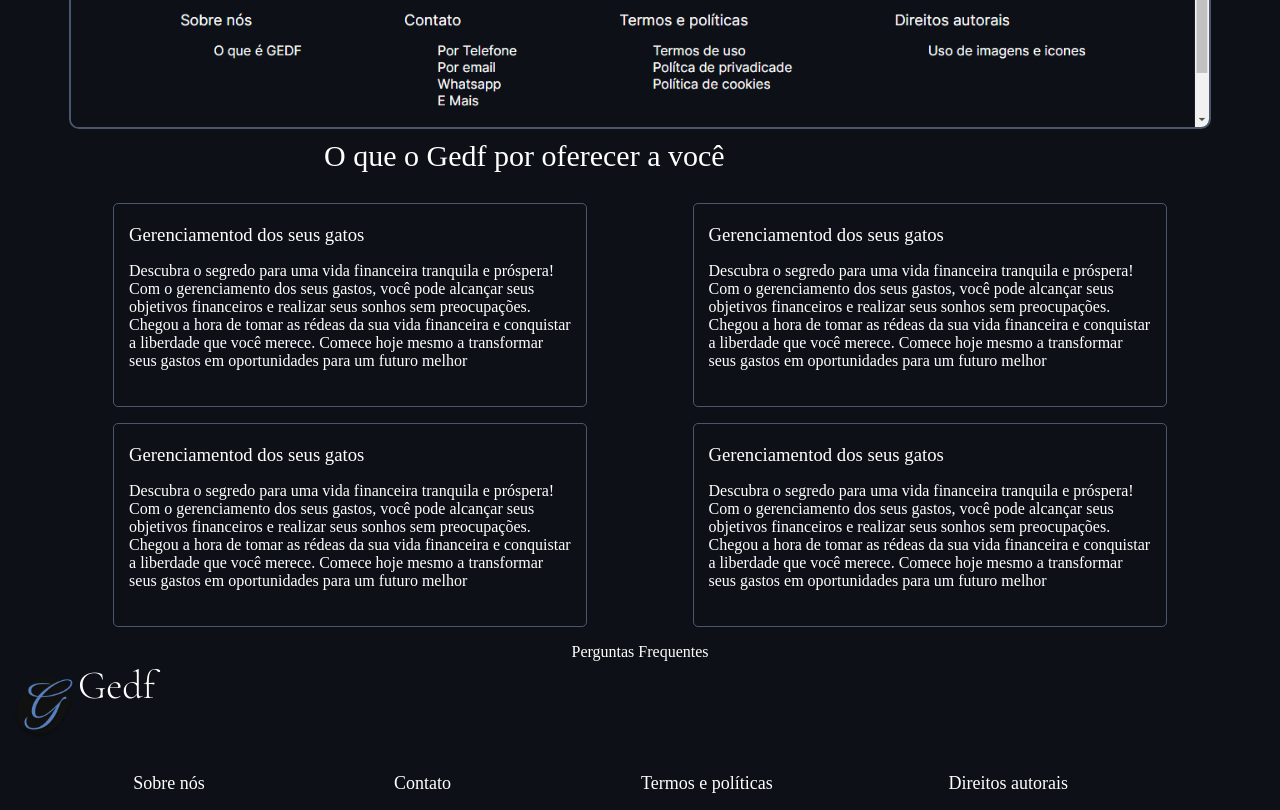
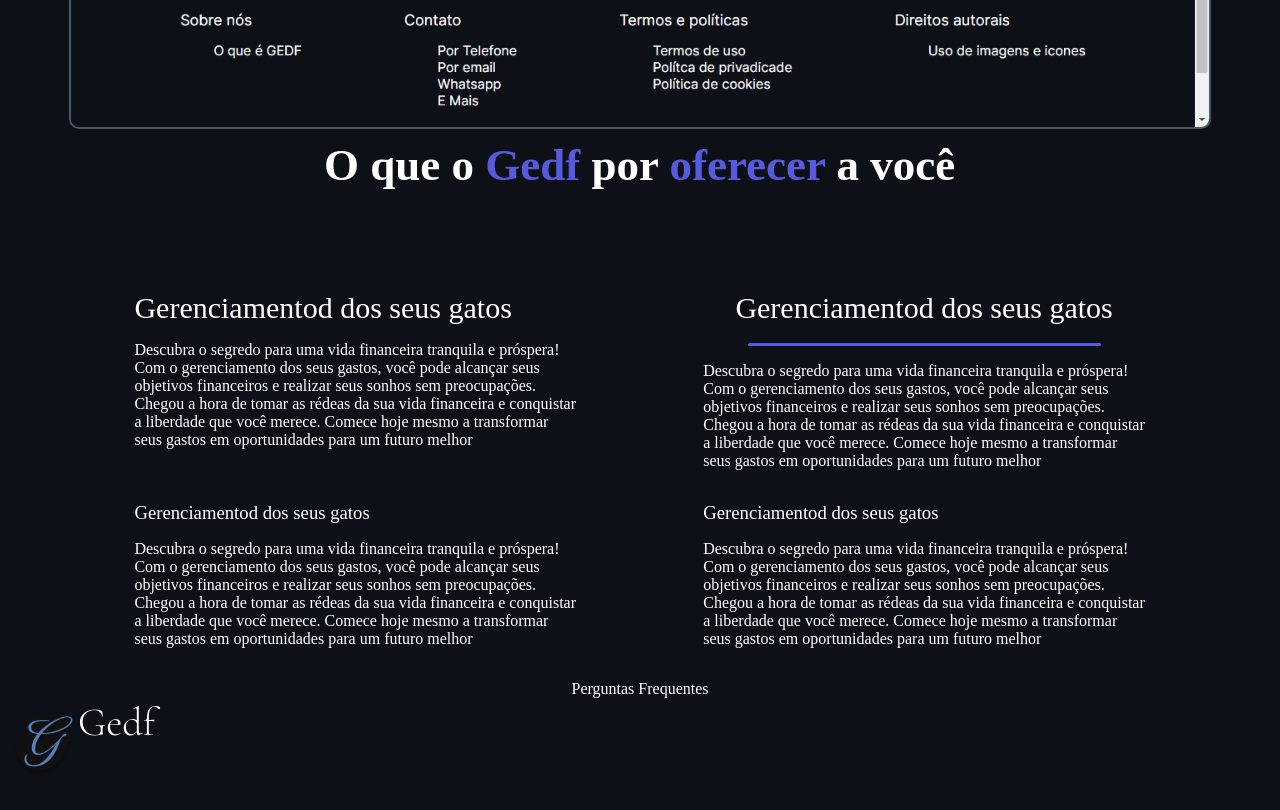
Before and after one commit to Jose-leandro/Gerenciador-Financeiro-Gedf, a Next.js app: page / in a window 1280 px wide. Shown: the part 760-1570 px from the top of the page. Built offline with nearby package versions, Linux system fonts and the light colour scheme.

Commit message:
feat(landing-page): Desenvolvimento de estilo personalizado aos títulos e melhoria do estilo da página

```diff
--- a/pages/index.js
+++ b/pages/index.js
@@ -1,11 +1,21 @@
-
-import React from 'react';
-import Header from '../app/components/header';
-import Footer from '../app/components/footer';
-import stylesIndex from "../src/Sass/index.module.sass"
-import Image from 'next/image';
+import React, { useEffect, useRef } from 'react'
+import Header from '../app/components/header'
+import Footer from '../app/components/footer'
+import stylesIndex from '../src/Sass/index.module.sass'
+import Image from 'next/image'
 
 function Index() {
+  const gastosh3 = useRef(null)
+  const gastosDiv = useRef(null)
+
+  useEffect(() => {
+    if (gastosh3.current) {
+      let widthGastosh3 = gastosh3.current.offsetWidth
+      console.log(widthGastosh3)
+      gastosDiv.current.style.width = (widthGastosh3 - 25) + 'px';
+    }
+  }, [gastosh3]);
+
   return (
     <>
       <header>
@@ -20,10 +30,10 @@ function Index() {
         <img className={stylesIndex.main__img} src="/img/Screenshot-Gedf.png" alt="Image de apresentação" />
 
         <div className={stylesIndex.main__funcionalidades}>
-          <h2 className={stylesIndex.funcionaliddaes__h2}>O que o Gedf por oferecer a você</h2>
+          <h2 className={stylesIndex.funcionaliddaes__h2}>O que o <span className={stylesIndex.h2__span}>Gedf</span> por <span className={stylesIndex.h2__span}>oferecer </span>a você</h2>
           <div className={stylesIndex.funcionalidades__contener}>
             <div className={stylesIndex.contener__gastos}>
-              <h3>Gerenciamentod dos seus gatos</h3>
+              <h3 className={stylesIndex.gastos__h3}>Gerenciamentod dos seus gatos</h3>
               <p>Descubra o segredo para uma vida financeira tranquila e próspera! Com o gerenciamento dos seus gastos,
                 você pode alcançar seus objetivos financeiros e realizar seus sonhos sem preocupações.
                 Chegou a hora de tomar as rédeas da sua vida financeira e conquistar a liberdade que você merece.
@@ -31,7 +41,10 @@ function Index() {
             </div>
 
             <div className={stylesIndex.contener__gastos}>
-              <h3>Gerenciamentod dos seus gatos</h3>
+              <div className={stylesIndex.gastos__titulos}>
+                <h3 ref={gastosh3} className={stylesIndex.gastos__h3}>Gerenciamentod dos seus gatos</h3>
+                <div className={stylesIndex.gastos__div} ref={gastosDiv}></div>
+              </div>
               <p>Descubra o segredo para uma vida financeira tranquila e próspera! Com o gerenciamento dos seus gastos,
                 você pode alcançar seus objetivos financeiros e realizar seus sonhos sem preocupações.
                 Chegou a hora de tomar as rédeas da sua vida financeira e conquistar a liberdade que você merece.
@@ -69,7 +82,7 @@ function Index() {
       </footer>
     </>
 
-  );
+  )
 };
 
-export default Index;
+export default Index
--- a/src/Sass/index.module.sass
+++ b/src/Sass/index.module.sass
@@ -32,8 +32,12 @@
 .funcionaliddaes__h2
     width: 50%
     font-weight: 500
-    font-size: 30px
-    margin-bottom: 1em
+    font-size: 45px
+    margin-bottom: 2em
+    font-weight: bold
+
+.h2__span
+    color: #585add
 
 .funcionalidades__contener
     display: flex
@@ -42,9 +46,21 @@
     flex-wrap: wrap
 
 .contener__gastos
-    border-radius: 5px
     width: 35%
-    padding: 20px 15px
-    background-color: transparent
-    border: 1px solid #4a576b
     margin-bottom: 1em
+
+.gastos__div
+    background-color: #585add
+    height: 3px
+    border-radius: 6px
+    margin-top: 0.5em
+
+
+.gastos__titulos
+    display: flex
+    flex-direction: column
+    align-items: center
+
+.gastos__h3
+   @extend .main__h1
+   width: 378px
```
